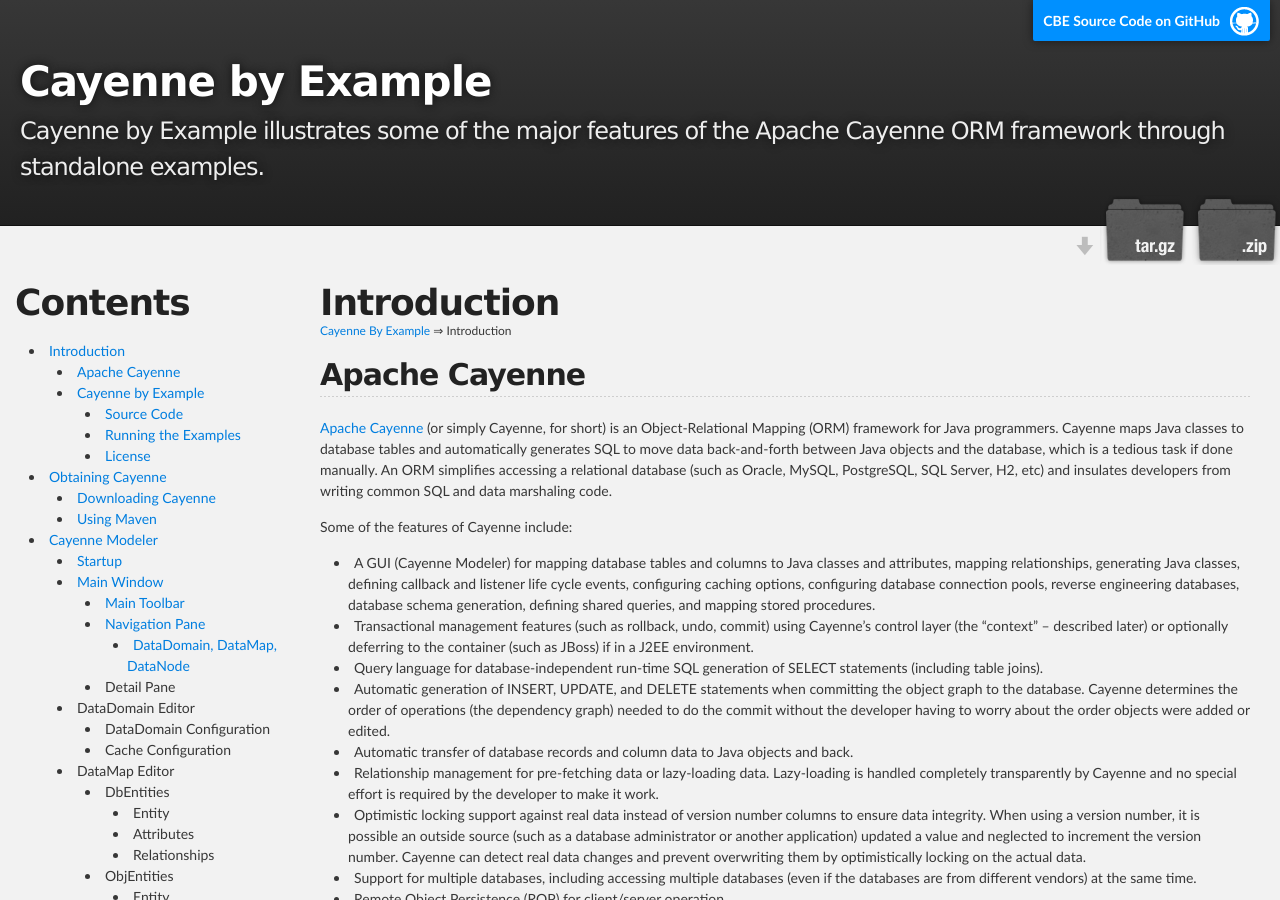
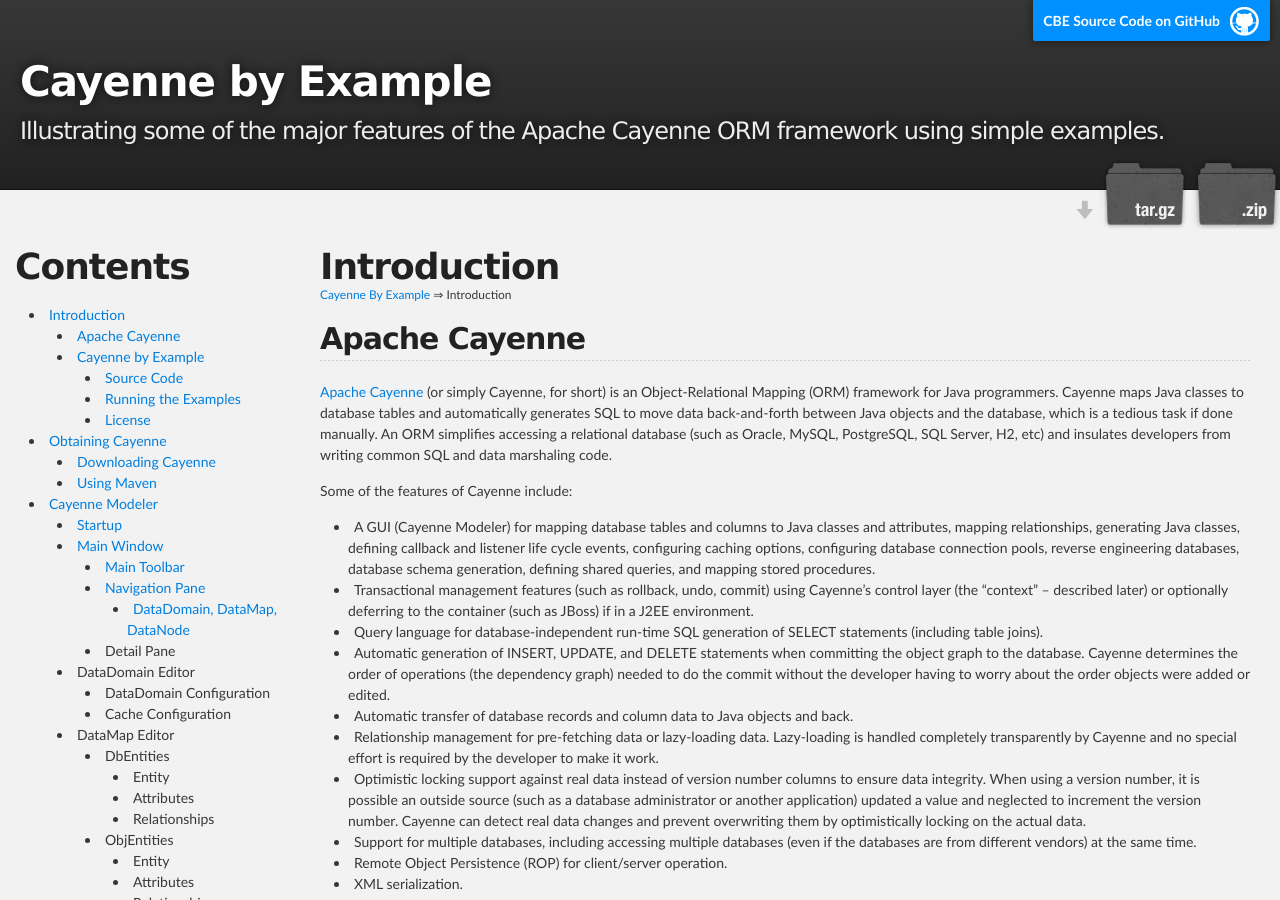
Before and after one commit to mrg/cbe, a Jekyll site: the page built from index.md, in a window 1280 px wide and 900 px high. Built offline with Jekyll 4.4.1, drawn with Linux system fonts in a browser that asks for light colours; Markdown is read by kramdown in place of the engine named in the settings.

Commit message:
Updated tagline.

```diff
--- a/_config.yml
+++ b/_config.yml
@@ -3,7 +3,7 @@
 markdown: rdiscount
 
 title : Cayenne by Example
-tagline: Cayenne by Example illustrates some of the major features of the Apache Cayenne ORM framework through standalone examples.
+tagline: Illustrating some of the major features of the Apache Cayenne ORM framework using simple examples.
 author :
   name : Michael Gentry
   github : mrg
```
